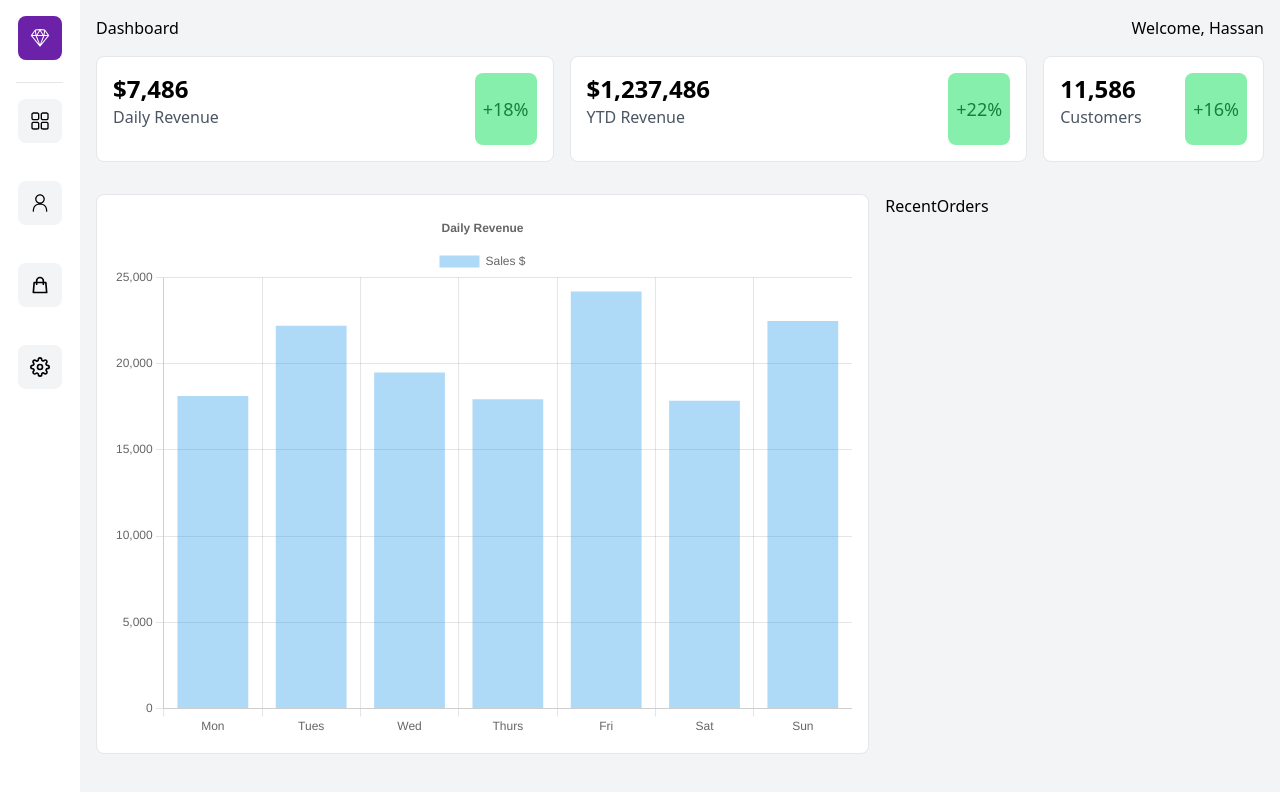
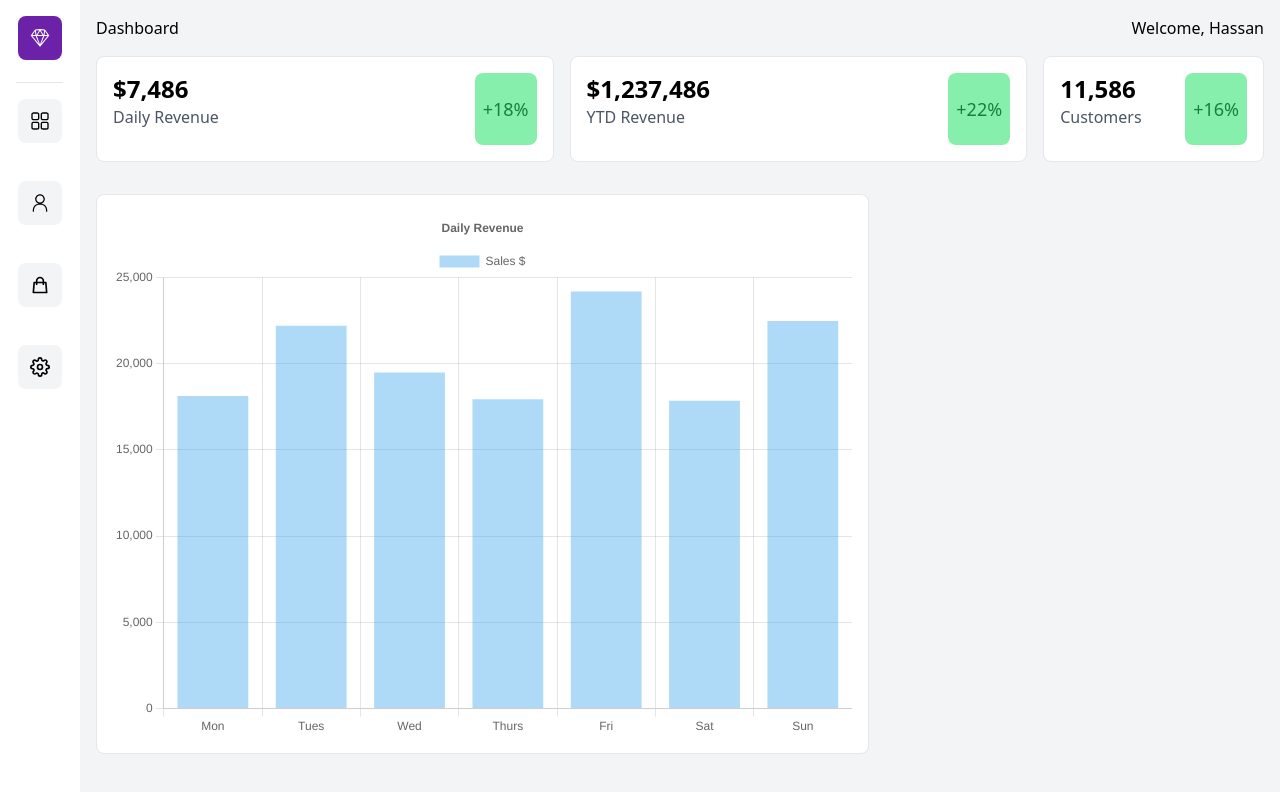
Before and after one commit to HassanShanJava/Nextjs-Chartjs-Dashboard, a Next.js app: page / in a window 1280 px wide. Shown: the top 792 px of the page. Built offline with nearby package versions, Linux system fonts and the light colour scheme.

Commit message:
working on recent oroders

```diff
--- a/components/RecentOrders.jsx
+++ b/components/RecentOrders.jsx
@@ -4,7 +4,7 @@ import {FaShoppingBag} from "react-icons/fa"
 
 const RecentOrders = () => {
   return (
-    <div>RecentOrders</div>
+    <div></div>
   )
 }
 
```
